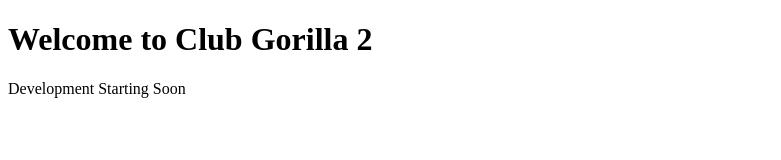
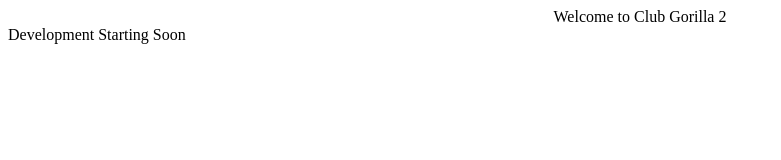
Before and after one commit to Utkarsh-L/clubgorilla.github.io, a plain HTML site: page index.html in a window 1280 px wide. Shown: the whole page, without its empty margins (0-781 px from the left). Drawn offline with Linux system fonts and the light colour scheme.

Commit message:
Update index.html

```diff
--- a/index.html
+++ b/index.html
@@ -4,7 +4,7 @@
 <head>
 </head>
 <body>
-<h1>Welcome to Club Gorilla 2</h1>
+<center>Welcome to Club Gorilla 2</center>
 <div>Development Starting Soon</div>
 </body>
 </html>
```
